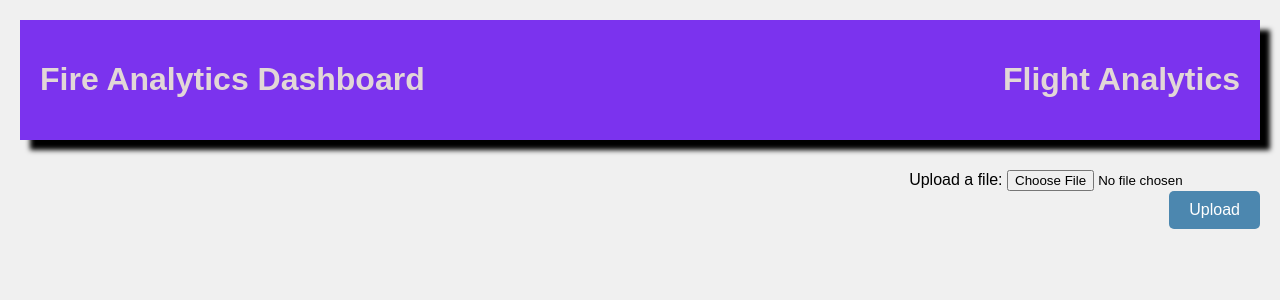
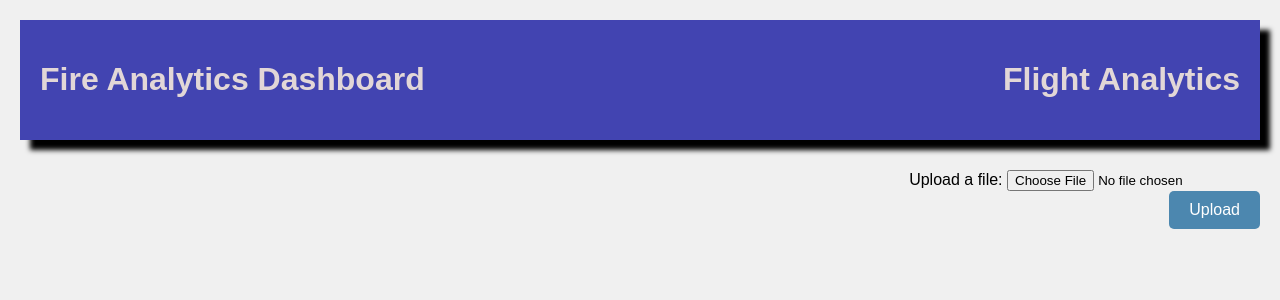
Before and after one commit to kyle-stadler/drone-analytics, a Flask app: page / in a window 1280 px wide. Shown: the top 300 px of the page. Run offline with Flask 3, Linux system fonts and the light colour scheme; some libraries are stand-ins or nearby versions.

Commit message:
Add README, misc changes

```diff
--- a/static/css/style.css
+++ b/static/css/style.css
@@ -10,7 +10,7 @@ body {
     justify-content: space-between;
     max-width: 5000px;
     margin: 0 auto;
-    background-color: rgb(123, 51, 238);
+    background-color: rgb(66, 68, 177);
     box-shadow: 0 2px 4px rgba(0, 0, 0, 0.1);
     padding: 20px;
     box-shadow: 10px 10px 5px;
```
Also changed, not shown: README.md.
